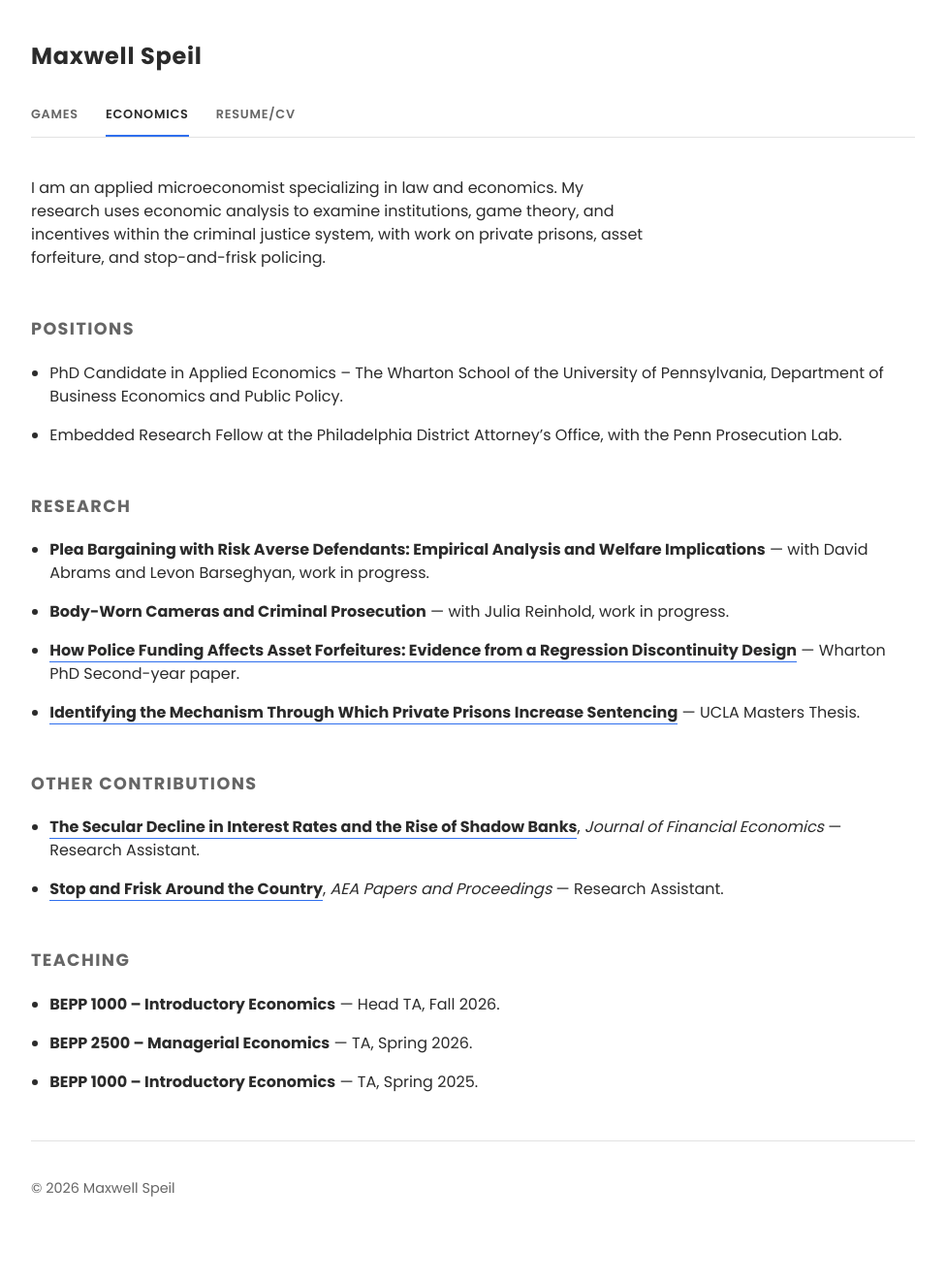
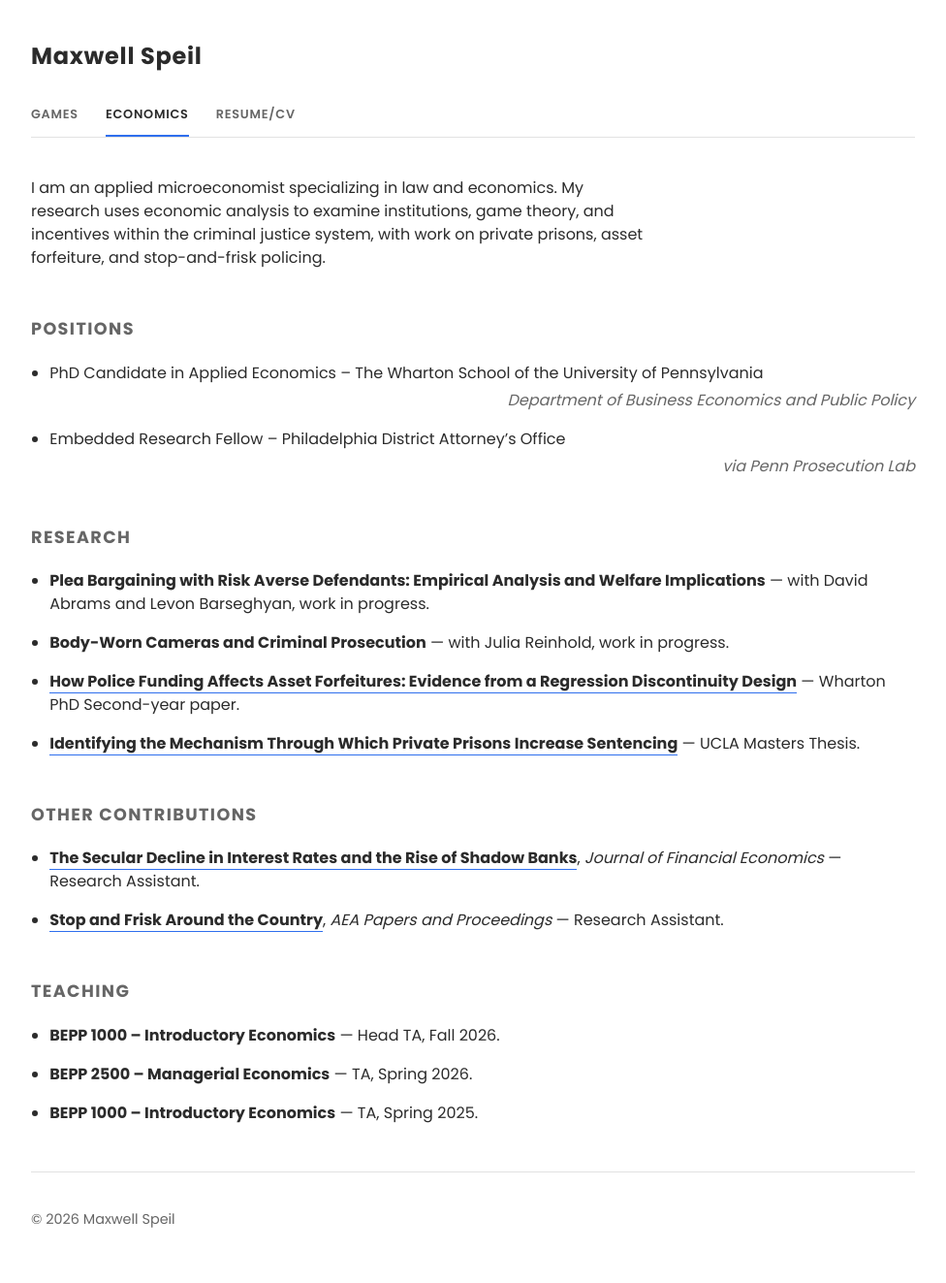
Before and after one commit to mspeil/mspeil.github.io, a Jekyll site: the page built from economics.html, in a window 1280 px wide. Shown: the whole page at 97% size, without its empty margins (152-1128 px from the left). Built offline with Jekyll 4.4.1, drawn with Linux system fonts in a browser that asks for light colours; before the commit the page ends 1291 px from its top, so only the background shows below that.

Commit message:
Add right-aligned italic subline to each Positions entry
Co-Authored-By: Claude Sonnet 5 <noreply@anthropic.com>

```diff
--- a/assets/css/style.css
+++ b/assets/css/style.css
@@ -258,6 +258,18 @@ header.site-header h1 {
   margin-bottom: 0;
 }
 
+.positions-list .position-title {
+  display: block;
+}
+
+.positions-list .position-sub {
+  display: block;
+  text-align: right;
+  font-style: italic;
+  color: var(--muted);
+  margin-top: 4px;
+}
+
 .econ-list a {
   color: var(--text);
   text-decoration: none;
--- a/economics.html
+++ b/economics.html
@@ -11,9 +11,15 @@ title: Economics
 
 <section class="econ-section">
   <h2>Positions</h2>
-  <ul class="econ-list">
-    <li>PhD Candidate in Applied Economics &ndash; The Wharton School of the University of Pennsylvania, Department of Business Economics and Public Policy.</li>
-    <li>Embedded Research Fellow at the Philadelphia District Attorney&rsquo;s Office, with the Penn Prosecution Lab.</li>
+  <ul class="econ-list positions-list">
+    <li>
+      <span class="position-title">PhD Candidate in Applied Economics &ndash; The Wharton School of the University of Pennsylvania</span>
+      <span class="position-sub">Department of Business Economics and Public Policy</span>
+    </li>
+    <li>
+      <span class="position-title">Embedded Research Fellow &ndash; Philadelphia District Attorney&rsquo;s Office</span>
+      <span class="position-sub">via Penn Prosecution Lab</span>
+    </li>
   </ul>
 </section>
 
```
